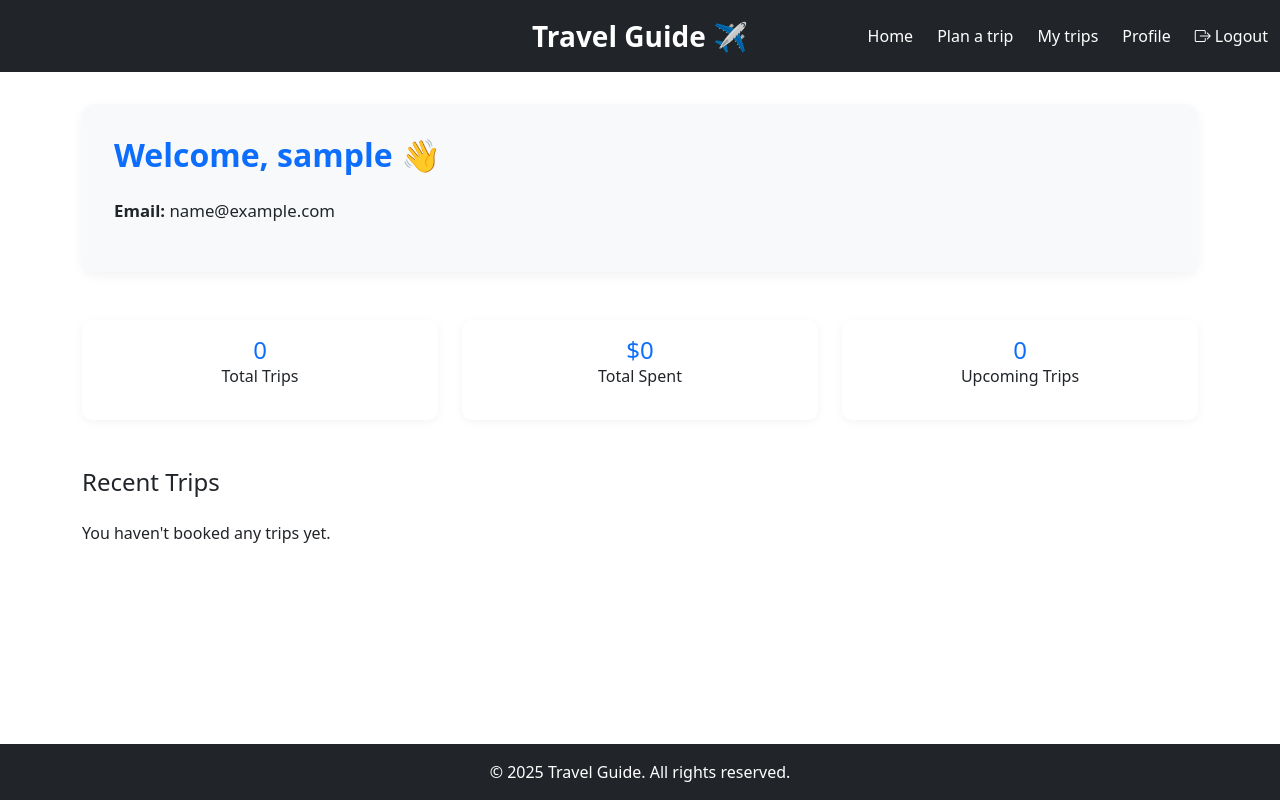
After one commit to helenaborzan/Web_projekt, a Django app: page /travelApp/profile/ in a window 1280 px wide. The commit adds this page. Run offline with Django 5.2, Linux system fonts and the light colour scheme; the visitor is signed in with stand-in values (Sample User, id 1); data that the repository does not hold is empty.

Commit message:
Enable reservation cancellation, add profile page

```diff
--- a/travelguide/templates/base.html
+++ b/travelguide/templates/base.html
@@ -9,21 +9,36 @@
   <link href="https://cdn.jsdelivr.net/npm/bootstrap-icons/font/bootstrap-icons.css" rel="stylesheet">
 
   {% block extra_head %}{% endblock %}
+
+  <style>
+    html, body {
+      height: 100%;
+      margin: 0;
+      display: flex;
+      flex-direction: column;
+    }
+
+    main {
+      flex: 1;
+    }
+
+    footer {
+      flex-shrink: 0;
+    }
+  </style>
 </head>
 <body>
 
   <nav class="navbar navbar-expand-lg navbar-dark bg-dark py-4 sticky-top">
     <div class="container-fluid position-relative">
-
       <a class="navbar-brand fs-3 fw-semibold position-absolute start-50 translate-middle-x" href="#">
         Travel Guide ✈️
       </a>
-
       <div class="ms-auto d-flex gap-4 align-items-center">
         <a class="nav-link text-white" href="{% url 'travelApp:home' %}">Home</a>
         <a class="nav-link text-white" href="{% url 'travelApp:plan_trip' %}">Plan a trip</a>
         <a class="nav-link text-white" href="{% url 'travelApp:my_trips' %}">My trips</a>
-        <a class="nav-link text-white" href="#">Contact</a>
+        <a class="nav-link text-white" href="{% url 'travelApp:profile' %}">Profile</a>
 
         {% if user.is_authenticated %}
           <a class="nav-link text-white" href="{% url 'logout' %}">
@@ -38,16 +53,14 @@
           </a>
         {% endif %}
       </div>
-
     </div>
   </nav>
 
   <main>
-    {% block content %}
-    {% endblock %}
+    {% block content %}{% endblock %}
   </main>
 
-  <footer class="bg-dark text-white text-center p-3 mt-5">
+  <footer class="bg-dark text-white text-center p-3">
     &copy; {{ year|default:2025 }} Travel Guide. All rights reserved.
   </footer>
 
--- a/travelguide/travelApp/models.py
+++ b/travelguide/travelApp/models.py
@@ -26,6 +26,7 @@ class Account(models.Model):
 
 class MyTrip(models.Model):
     user = models.ForeignKey(User, on_delete=models.CASCADE, related_name='my_trips')
+    travel_plan = models.ForeignKey('TravelPlan', on_delete=models.CASCADE, null=True, blank=True)
     start_destination = models.CharField(max_length=100)
     end_destination = models.CharField(max_length=100)
     start_date = models.DateField()
--- /dev/null
+++ b/travelguide/travelApp/templates/travelApp/profile.html
@@ -0,0 +1,120 @@
+{% extends "base.html" %}
+
+{% block title %}Your Profile{% endblock %}
+
+{% block extra_head %}
+<style>
+  .profile-header {
+    background-color: #f8f9fa;
+    padding: 2rem;
+    border-radius: 12px;
+    margin-top: 2rem;
+    box-shadow: 0 4px 12px rgba(0,0,0,0.05);
+  }
+
+  .profile-header h2 {
+    color: #0d6efd;
+    font-weight: 600;
+  }
+
+  .profile-details {
+    margin-top: 1.5rem;
+    font-size: 1.05rem;
+  }
+
+  .stats-box {
+    background-color: #ffffff;
+    padding: 1rem 1.5rem;
+    border-radius: 10px;
+    text-align: center;
+    box-shadow: 0 2px 10px rgba(0,0,0,0.05);
+  }
+
+  .stats-box h4 {
+    margin: 0;
+    color: #0d6efd;
+  }
+
+  .trip-card {
+    border: 1px solid #dee2e6;
+    border-radius: 12px;
+    overflow: hidden;
+    transition: transform 0.2s ease;
+    margin-bottom: 1.5rem;
+    box-shadow: 0 4px 10px rgba(0,0,0,0.04);
+  }
+
+  .trip-card:hover {
+    transform: scale(1.01);
+  }
+
+  .trip-img {
+    height: 180px;
+    object-fit: cover;
+    width: 100%;
+  }
+
+  .trip-body {
+    padding: 1rem;
+  }
+</style>
+{% endblock %}
+
+{% block content %}
+<div class="container">
+  <div class="profile-header">
+    <h2>Welcome, {{ user.username }} 👋</h2>
+    <div class="profile-details">
+      <p><strong>Email:</strong> {{ user.email }}</p>
+      {% if account %}
+        <p><strong>Full Name:</strong> {{ account.name }}</p>
+        <p><strong>Registered Email:</strong> {{ account.mail }}</p>
+      {% endif %}
+    </div>
+  </div>
+
+  <div class="row text-center my-5">
+    <div class="col-md-4">
+      <div class="stats-box">
+        <h4>{{ total_trips }}</h4>
+        <p>Total Trips</p>
+      </div>
+    </div>
+    <div class="col-md-4">
+      <div class="stats-box">
+        <h4>${{ total_spent }}</h4>
+        <p>Total Spent</p>
+      </div>
+    </div>
+    <div class="col-md-4">
+      <div class="stats-box">
+        <h4>{{ upcoming_trips }}</h4>
+        <p>Upcoming Trips</p>
+      </div>
+    </div>
+  </div>
+
+  <h4 class="mb-4">Recent Trips</h4>
+  {% if recent_trips %}
+    <div class="row row-cols-1 row-cols-md-2 g-4">
+      {% for trip in recent_trips %}
+        <div class="col">
+          <div class="trip-card">
+            {% if trip.travel_plan.picture_url %}
+              <img src="{{ trip.travel_plan.picture_url }}" class="trip-img" alt="{{ trip.travel_plan.name }}">
+            {% endif %}
+            <div class="trip-body">
+              <h5>{{ trip.travel_plan.name }}</h5>
+              <p>{{ trip.travel_plan.description|truncatechars:100 }}</p>
+              <p><i class="bi bi-geo-alt"></i> {{ trip.start_destination }} → {{ trip.end_destination }}</p>
+              <p><i class="bi bi-calendar-event"></i> {{ trip.start_date }} to {{ trip.end_date }}</p>
+            </div>
+          </div>
+        </div>
+      {% endfor %}
+    </div>
+  {% else %}
+    <p>You haven't booked any trips yet.</p>
+  {% endif %}
+</div>
+{% endblock %}
--- a/travelguide/travelApp/urls.py
+++ b/travelguide/travelApp/urls.py
@@ -8,4 +8,6 @@ urlpatterns = [
     path('signup/', views.signup, name='signup'),
     path('plan-trip/', views.plan_trip, name='plan_trip'),
     path('my-trips/', views.my_trips, name='my_trips'),
+    path('profile/', views.profile, name='profile'),
+
 ]
--- a/travelguide/travelApp/views.py
+++ b/travelguide/travelApp/views.py
@@ -5,6 +5,10 @@ from .models import Account, MyTrip, TravelPlan
 from django.contrib.auth import login, authenticate
 from django.contrib.auth import logout
 from django.contrib.auth.decorators import login_required
+from django.db import models
+from django.db.models import Sum
+from django.db.models.functions import Now
+from django.utils.timezone import now
 
 def home(request):
     return render (request, 'travelApp/home.html')
@@ -39,14 +43,19 @@ def signup(request):
 
 @login_required
 def plan_trip(request):
-    available_trips = None
+    form = TripForm()
+    available_trips = TravelPlan.objects.filter(number_of_people__gt=0)
+    form_submitted = False
     no_trips = False
 
     if request.method == 'POST':
         if 'search' in request.POST:
             form = TripForm(request.POST)
+            form_submitted = True
+
             if form.is_valid():
                 cd = form.cleaned_data
+
                 available_trips = TravelPlan.objects.filter(
                     start_destination__iexact=cd['start_destination'],
                     end_destination__iexact=cd['end_destination'],
@@ -54,29 +63,74 @@ def plan_trip(request):
                     end_date__lte=cd['end_date'],
                     number_of_people__gte=cd['number_of_people']
                 )
+
                 if not available_trips.exists():
                     no_trips = True
+
         elif 'book_trip_id' in request.POST:
             trip_id = request.POST.get('book_trip_id')
+            num_people = int(request.POST.get('number_of_people', 1))
+
             plan = get_object_or_404(TravelPlan, id=trip_id)
-            MyTrip.objects.create(
-                user=request.user,
-                start_destination=plan.start_destination,
-                end_destination=plan.end_destination,
-                start_date=plan.start_date,
-                end_date=plan.end_date
-            )
-            return redirect('travelApp:my_trips')
-    else:
-        form = TripForm()
+
+            if plan.number_of_people >= num_people:
+                MyTrip.objects.create(
+                    user=request.user,
+                    travel_plan=plan,
+                    start_destination=plan.start_destination,
+                    end_destination=plan.end_destination,
+                    start_date=plan.start_date,
+                    end_date=plan.end_date,
+                    number_of_people=int(request.POST.get('number_of_people', 1))
+                )
+
+                plan.number_of_people -= num_people
+                plan.save()
+
+                return redirect('travelApp:my_trips')
+            else:
+                form = TripForm()
+                available_trips = []
+                no_trips = True
+                form_submitted = True
 
     return render(request, 'travelApp/planTrip.html', {
         'form': form,
         'available_trips': available_trips,
+        'form_submitted': form_submitted,
         'no_trips': no_trips
     })
 
 @login_required
 def my_trips(request):
+    if request.method == 'POST' and 'delete_trip_id' in request.POST:
+        trip_id = request.POST.get('delete_trip_id')
+        trip = get_object_or_404(MyTrip, id=trip_id, user=request.user)
+
+        if trip.travel_plan:
+            trip.travel_plan.number_of_people += trip.number_of_people
+            trip.travel_plan.save()
+
+        trip.delete()
+        return redirect('travelApp:my_trips')
+
     trips = MyTrip.objects.filter(user=request.user).order_by('-booked_at')
     return render(request, 'travelApp/myTrips.html', {'trips': trips})
+
+@login_required
+def profile(request):
+    trips = MyTrip.objects.filter(user=request.user).select_related('travel_plan').order_by('-booked_at')[:5]
+    all_user_trips = MyTrip.objects.filter(user=request.user).order_by('-booked_at')
+    recent_trips = all_user_trips.filter(end_date__lt=now()).order_by('-end_date')
+    upcoming_trips = all_user_trips.filter(start_date__gte=Now()).count()
+    total_spent = trips.aggregate(total=Sum('travel_plan__price'))['total'] or 0
+    total_trips = all_user_trips.count()
+    account = Account.objects.filter(user=request.user).first()
+
+    return render(request, 'travelApp/profile.html', {
+        'recent_trips': recent_trips,
+        'total_trips': total_trips,
+        'total_spent': total_spent,
+        'upcoming_trips': upcoming_trips,
+        'account': account,
+    })
```
Also changed, not shown: travelguide/travelApp/templates/travelApp/myTrips.html (+12 -6 lines), travelguide/travelApp/templates/travelApp/planTrip.html (+87 -41 lines), travelguide/travelApp/migrations/0007_mytrip_travel_plan.py (added).
